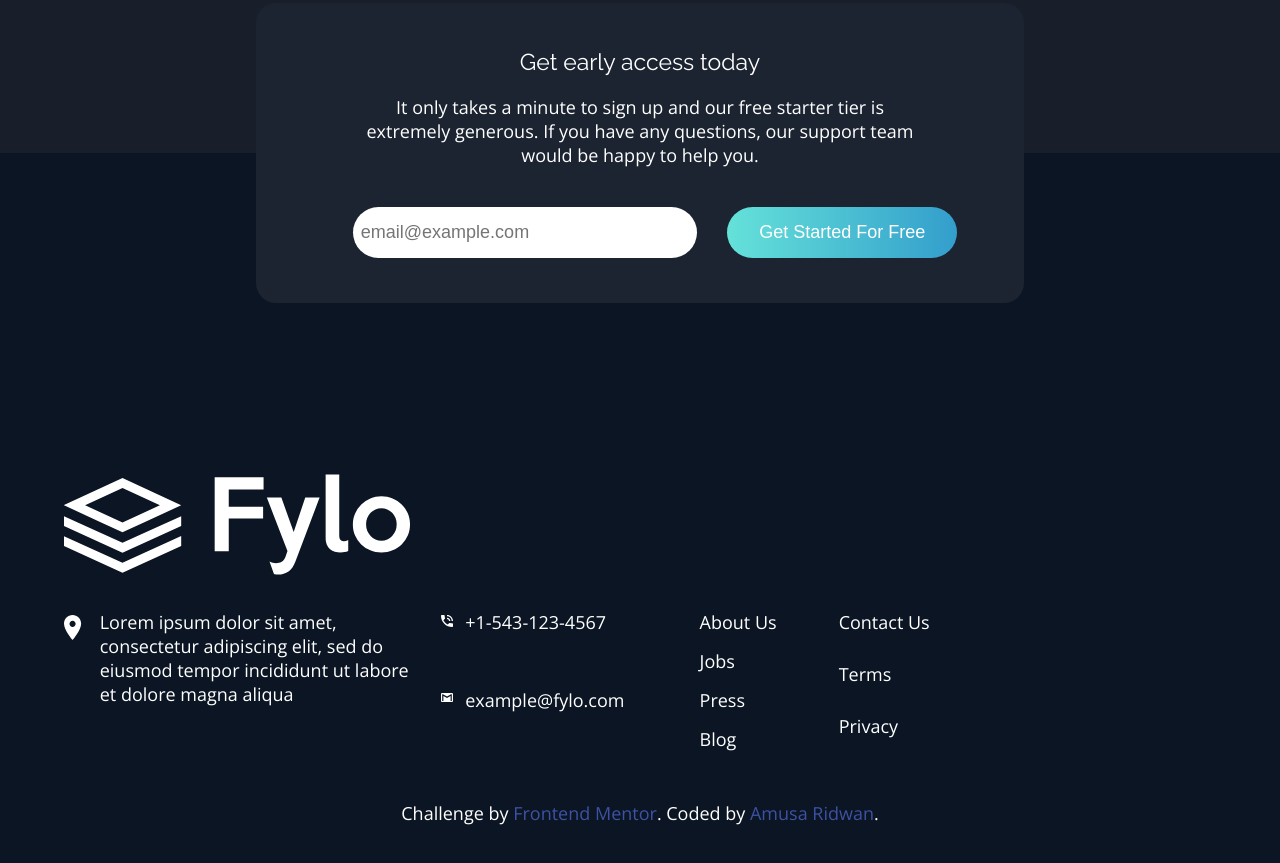
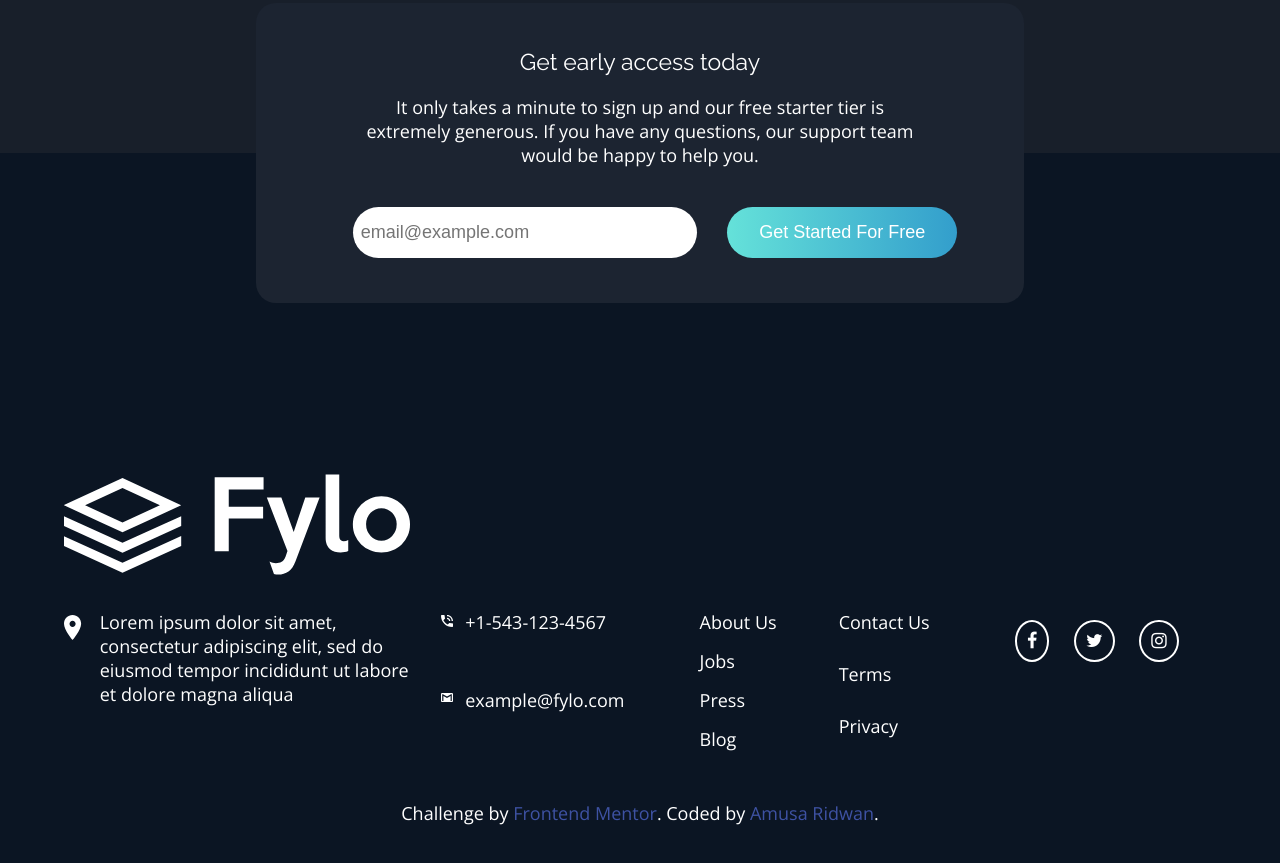
Before and after one commit to ridwan-amusa/landing-page, a plain HTML site: page index.html in a window 1280 px wide. Shown: the part 2526-3389 px from the top of the page. Drawn offline with nearby package versions, Linux system fonts and the light colour scheme.

Commit message:
Add social icons

```diff
--- a/index.html
+++ b/index.html
@@ -5,6 +5,7 @@
   <meta name="viewport" content="width=device-width, initial-scale=1.0">
   <link rel="icon" type="image/png" sizes="32x32" href="./images/favicon-32x32.png">
   <link rel="stylesheet" href="style.css">
+  <link rel="stylesheet" href="https://cdnjs.cloudflare.com/ajax/libs/font-awesome/4.7.0/css/font-awesome.min.css">
   <title>Frontend Mentor | Fylo landing page with dark theme and features grid</title>
 
 
@@ -172,6 +173,9 @@
             <p>Privacy</p>
           </div>
           <div class="social">
+            <i class="fa fa-facebook"></i>
+            <i class="fa fa-twitter"></i>
+            <i class="fa fa-instagram"></i>
 
           </div>
         </div>
--- a/style.css
+++ b/style.css
@@ -336,6 +336,17 @@
     grid-gap: 15px;
 }
 
+footer .f-container .footer-main .social {
+    text-align: center;
+}
+
+footer .f-container .footer-main .social i {
+    border:2px solid hsl(0, 0%, 100%);
+    padding: 10px;
+    margin: 10px;
+    border-radius: 50%;
+}
+
 
 
 
```
